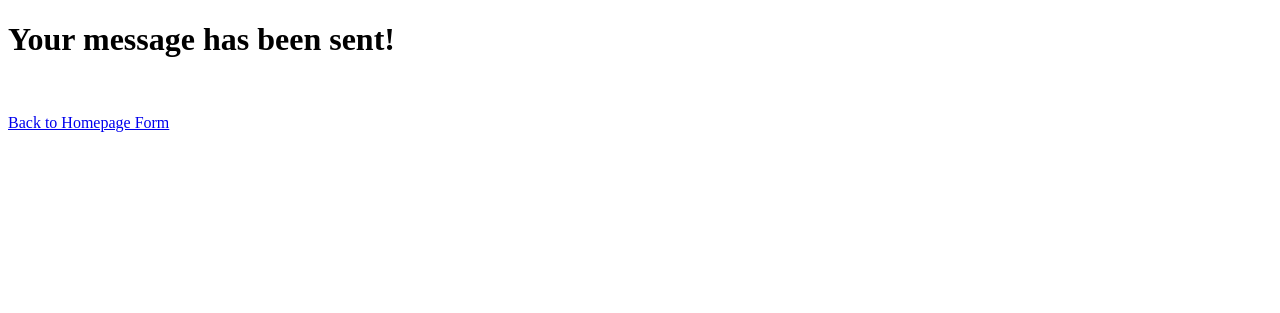
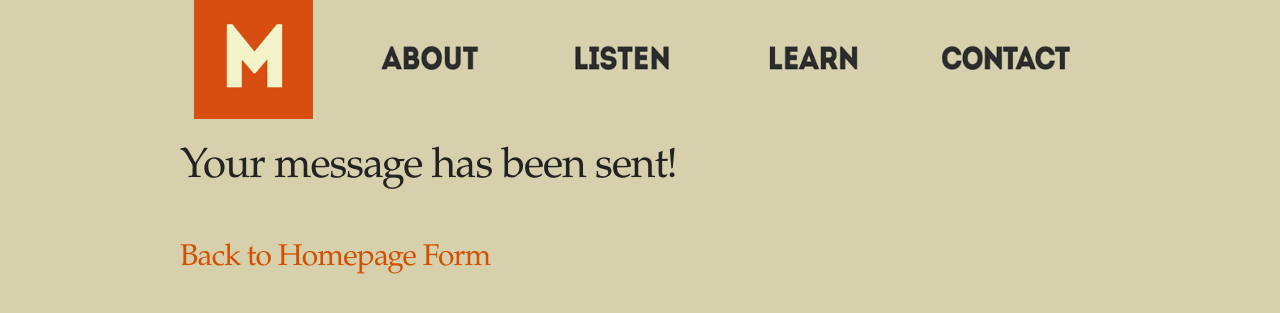
Before and after one commit to X10project/manuele, a PHP site: page /contactthanks.php in a window 1280 px wide. Shown: the top 313 px of the page. Run offline with PHP 8.4, Linux system fonts and the light colour scheme; some libraries are stand-ins or nearby versions.

Commit message:
adjusts contact page; incorporates header and footer into contact

```diff
--- a/contact.html
+++ b/contact.html
@@ -84,8 +84,5 @@
         </footer>
 
     </div><!-- end container -->
-
-    <script src="http://ajax.googleapis.com/ajax/libs/jquery/1.11.0/jquery.min.js"></script>
-    <script src="contact_form.js"></script>
 </body>
 </html>
--- a/contactengine.php
+++ b/contactengine.php
@@ -1,10 +1,9 @@
 <?php
 
-$EmailFrom = "danielaaronpearl@gmail.com";
-$EmailTo = "danielaaronpearl@gmail.com";
+$EmailFrom = "your@email.com";
+$EmailTo = "your@email.com";
 $Subject = Trim(stripslashes($_POST['Subject']));
 $Name = Trim(stripslashes($_POST['Name']));
-$Tel = Trim(stripslashes($_POST['Tel']));
 $Email = Trim(stripslashes($_POST['Email']));
 $Message = Trim(stripslashes($_POST['Message']));
 
--- a/contactthanks.php
+++ b/contactthanks.php
@@ -1,26 +1,55 @@
-<!DOCTYPE HTML PUBLIC "-//W3C//DTD HTML 4.0 Strict//EN">
+<!DOCTYPE html>
+<html lang="en">
 
 <head>
-
+    <meta charset="utf-8">
+    <title>contact | James Manuele</title>
+    <meta name="description" content="">
+    <meta name="author" content="">
+    <meta http-equiv="Content-Type" content="text/html; charset=UTF-8" />
+    <!-- mobile specific meta -->
+    <meta name="viewport" content="width=device-width, initial-scale=1">
+    <!-- default styles -->
+    <link rel="stylesheet" href="css/normalize.css">
+    <link rel="stylesheet" type="text/css" href="css/skeleton.css">
+    <link href="https://file.myfontastic.com/n6vo44Re5QaWo8oCKShBs7/icons.css" rel="stylesheet">
+    <!-- custom styles -->
+    <link rel="stylesheet" type="text/css" href="css/styles.css">
 </head>
 
 <body>
 
-	<div id="page-wrap">
+	<div class="container">
 
-		<h1>Your message has been sent!</h1><br />
+		<!-- main navigation -->
+	    <nav class="row">
 
-		<p><a href="index.html">Back to Homepage Form</a></p>
+			<a class="two columns" href="index.html">
+				<img class="u-max-full-width" src="img/nav/manuele-logo-2.png">
+			</a>
+			<div class="ten columns">
 
-	</div>
+				<div class="row">
+					<a class="three columns" href="about.html">
+						<img class="u-max-full-width" src="img/nav/about-nav.png">
+					</a>
+					<a class="three columns" href="https://soundcloud.com/jamesmanuele">
+						<img class="u-max-full-width" src="img/nav/listen-nav.png">
+					</a>
+					<a class="three columns" href="learn.html">
+						<img class="u-max-full-width" src="img/nav/learn-nav.png">
+					</a>
+					<a class="three columns" href="contact.html">
+						<img class="u-max-full-width" src="img/nav/contact-nav.png">
+					</a>
+				</div>
+			</div>
+	    </nav><!-- end row -->
 
-	<script src="http://www.google-analytics.com/urchin.js" type="text/javascript">
-	</script>
-	<script type="text/javascript">
-	_uacct = "UA-68528-29";
-	urchinTracker();
-	</script>
+		<h2>Your message has been sent!</h2><br />
 
+		<h4><a href="index.html">Back to Homepage Form</a></h4>
+
+	</div><!-- end container -->
 </body>
-
 </html>
--- a/css/styles.css
+++ b/css/styles.css
@@ -15,27 +15,14 @@ footer {
 footer p {
 	margin-top: 35px;
 }
+a, a:focus, a:active {
+	color: #D45000;
+}
+a:hover {
+	opacity: 0.7;
+}
 a[class*="socicon-"] {
-	color: #D45000;
 	font-size: 1.1em;
-}
-/* ----------------------------------------------------------------contact */
-/* For devices larger than 275px */
-
-form{
-	width:100%;
-	display: inline-block;
-	text-align: center;
-	margin-top: 20px;
-}
-input,textarea{
-	width:97.5%;
-	text-align: left;
-}
-@media (min-width: 550px) {
-	input,textarea{
-		width:50%;
-	}
 }
 
 /* ----------------------------------------------------------------skeleton */
@@ -69,6 +56,25 @@ nav {
 	margin-left: 1.5%;
 	margin-right: 1.5%;
 }
-.button-primary !important{
-	background-color: #d6d0ad;
+
+/* -----------------------------------------------------------------contact */
+/* For devices larger than 275px */
+form{
+	width: 100%;
+	display: inline-block;
+	text-align: center;
+	margin-top: 5px;
 }
+input, textarea{
+	width: 97.5%;
+	text-align: left;
+}
+input.button-primary {
+	background-color: #D45000 !important;
+	border-color: #D45000 !important;
+}
+@media (min-width: 550px) {
+	input, textarea{
+		width: 70%;
+	}
+}
```
Also changed, not shown: contact_form.js (deleted, +0 -25 lines), 1 other file.
